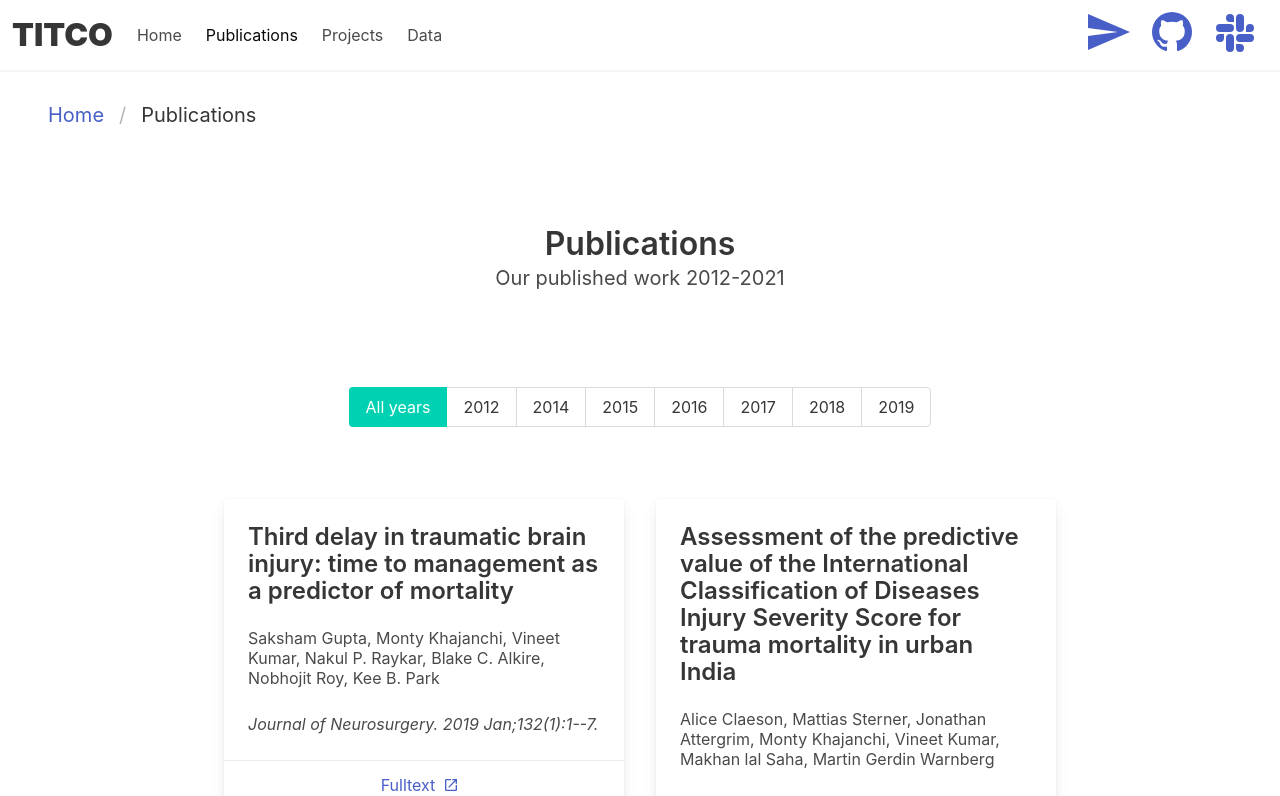
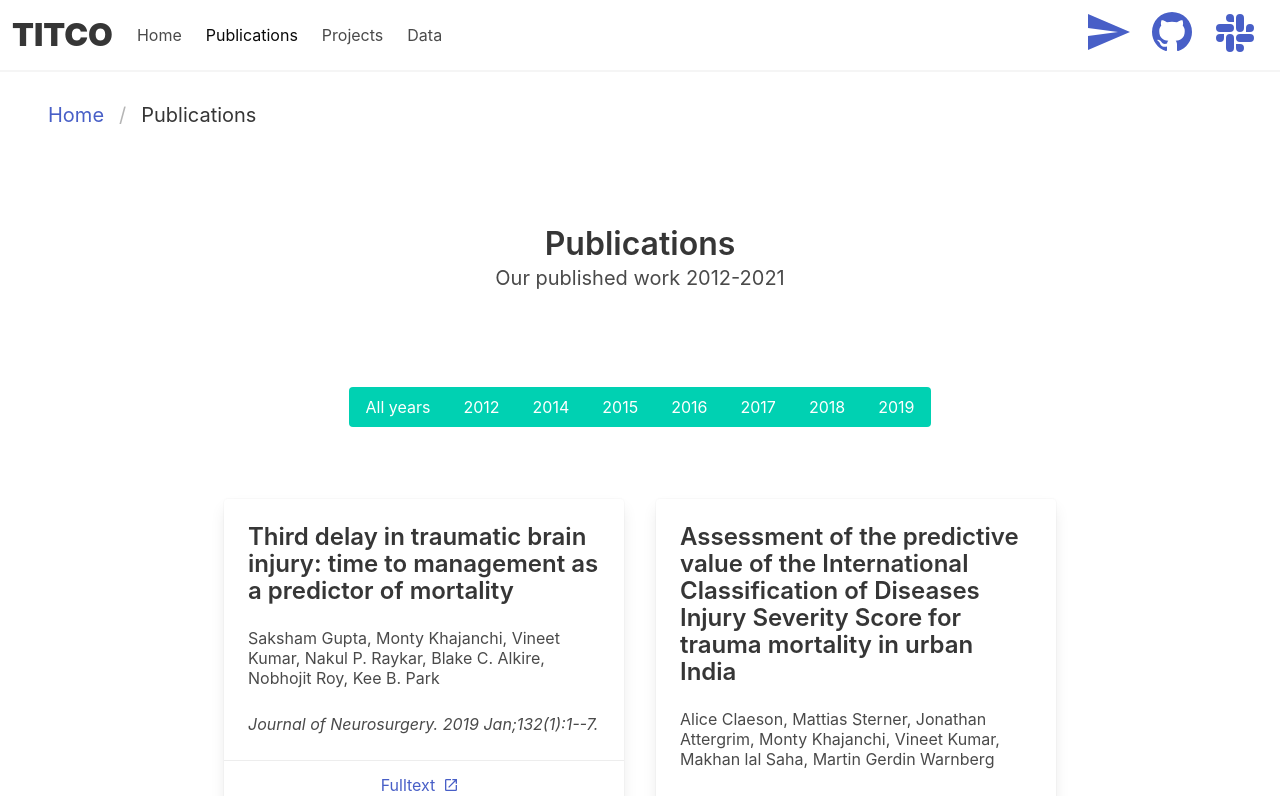
Before and after one commit to martingerdin/titco.org, a Next.js app: page /publications in a window 1280 px wide. Shown: the top 796 px of the page. Built offline with nearby package versions, Linux system fonts and the light colour scheme.

Commit message:
Improve filtering by year

```diff
--- a/pages/publications.tsx
+++ b/pages/publications.tsx
@@ -11,39 +11,48 @@ const FlexStyled = styled.div`
 `;
 
 export default function PublicationsPage() {
-  const [currentYear, setCurrentYear] = useState("all");
   const sortedPublications = [...publications]
     .sort((a, b) => {
       return b.YEAR - a.YEAR;
     });
   const years = [...new Set(sortedPublications.map((publication) => publication.YEAR))];
+  const [selectedYears, setSelectedYears] = useState(years);
   return (
     <Layout title="Publications" subtitle={`Our published work ${years[years.length - 1]}-${new Date().getUTCFullYear()}`}>
 	<div className="buttons is-centered has-addons">
 	    <button
-	      className={`button ${currentYear === "all" ? "is-selected is-primary" : ""}`}
-	      onClick={() => setCurrentYear("all") }
+	      className={
+	      `button ${years.every(year => selectedYears.includes(year)) ? "is-selected is-primary" : ""}`
+	      }
+	      onClick={() => {
+		setSelectedYears(years)
+	      }}
 	    >
 		All years
 	    </button>
 	    {years.sort().map((year, key) => {
 	      return <button
 		       key={key}
-		       className={`button ${currentYear === year.toString() ? "is-selected is-primary" : ""}`}
-		       onClick={() => setCurrentYear(year.toString()) }>{year}</button>
+		       className={`button ${selectedYears.includes(year) ? "is-selected is-primary" : ""}`}
+		       onClick={() => {
+			 if (years.every(year => selectedYears.includes(year))) {
+			   setSelectedYears([year]);
+			 } else if (!selectedYears.includes(year)) {
+			   setSelectedYears([...selectedYears, year]);
+			 } else if (selectedYears.includes(year)) {
+			   setSelectedYears(selectedYears.filter(selectedYear =>  selectedYear !== year));
+			 }
+		       }
+		       }>
+		  {year}
+	      </button>
 	    })}
 	</div>
 	<section className="section">
 	    <FlexStyled>
 		{
 		  sortedPublications
-		.filter(publication => {
-		  if (currentYear === "all") {
-		    return true;
-		  } else {
-		    return publication.YEAR.toString() === currentYear;
-		  }
-		})
+		    .filter(publication => selectedYears.includes(publication.YEAR))
 		    .map((publication, key) => {
 		      const {AUTHOR, TITLE, VOLUME, NUMBER, URL, JOURNAL, YEAR, MONTH, PAGES} = publication;
 		      return (
```
Lines whose indentation alone changed are shown as unchanged.
